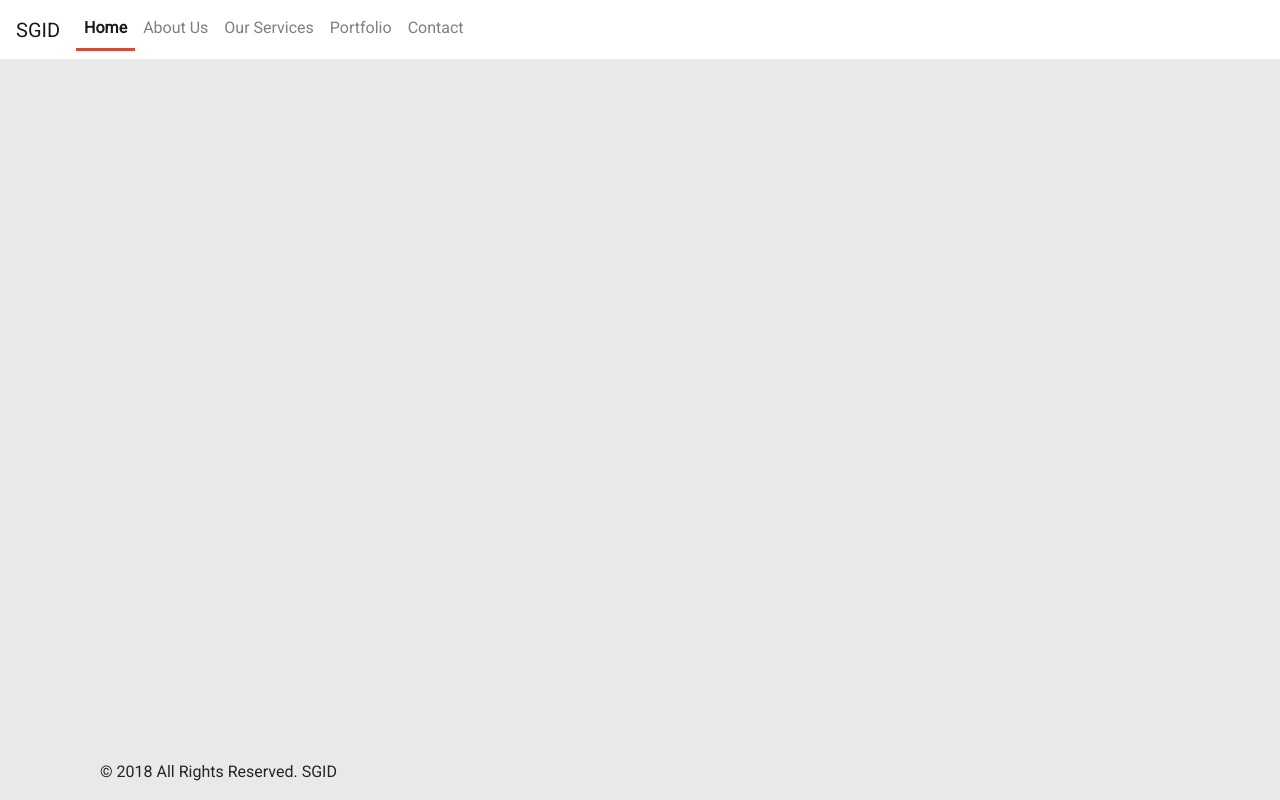
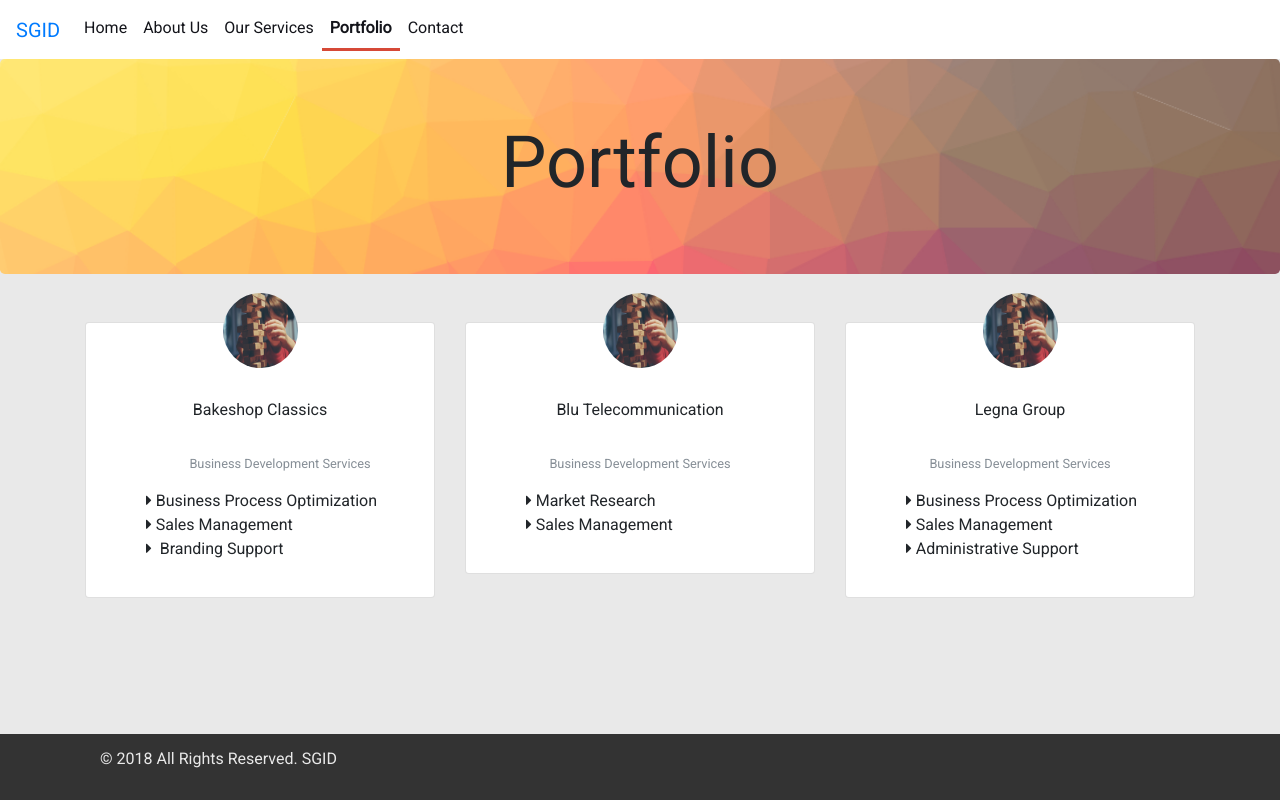
Before and after one commit to kamalsolutions/sgid, a plain HTML site: page portfolio.html in a window 1280 px wide. Drawn offline with Linux system fonts and the light colour scheme.

Commit message:
added portfolio page

```diff
--- a/assets/css/layout/_footer.sass
+++ b/assets/css/layout/_footer.sass
@@ -1,3 +1,6 @@
-.footer
+footer
 	background: #CC4774
 	padding: 1%
+	margin-top: 5%
+	background: #333
+	color: #e9e9e9
--- a/assets/css/layout/_index.sass
+++ b/assets/css/layout/_index.sass
@@ -1 +1,3 @@
 @import 'home'
+@import 'footer'
+@import 'portfolio'
--- /dev/null
+++ b/assets/css/layout/_portfolio.sass
@@ -0,0 +1,8 @@
+.portfolios
+	.card
+		.company-logo
+			border-radius: 100%
+			position: relative
+			width: 75px
+			height: 75px
+			top: -30px
--- a/assets/css/main.sass
+++ b/assets/css/main.sass
@@ -8,5 +8,8 @@
 //basics
 @import 'base/index'
 
+//layout
+@import 'layout/index'
+
 // components
 @import "modules/index"
--- a/portfolio.html
+++ b/portfolio.html
@@ -3,7 +3,7 @@
 
 <head>
     <meta charset="UTF-8">
-    <title>About</title>
+    <title>SGID | Portfolio</title>
     <link rel="stylesheet" href="public/css/bootstrap.min.css">
     <link rel="stylesheet" href="public/css/font-awesome.min.css">
     <link rel="stylesheet" href="public/css/animate.min.css">
@@ -13,13 +13,13 @@
 <body>
 
 <section class="main-content">
-<nav class="navbar navbar-light navbar-expand-lg">
-			<a class="navbar-brand" href="#">SGID</a>
+<nav class="navbar  navbar-expand-lg">
+			<a class="navbar-brand" href="index.html">SGID</a>
 
 			<section class="collapse navbar-collapse">
 				<ul class="nav navbar-nav">
-					<li class="nav-item active">
-						<a class="nav-link" href="index.html">Home <span class="sr-only">(current)</span></a>
+					<li class="nav-item ">
+						<a class="nav-link" href="index.html">Home </a>
 					</li>
 					<li class="nav-item">
 						<a class="nav-link" href="about.html">About Us</a>
@@ -28,8 +28,8 @@
 					<li class="nav-item">
 						<a class="nav-link" href="services.html">Our Services</a>
 					</li>
-					<li class="nav-item">
-						<a class="nav-link" href="portfolio.html">Portfolio</a>
+					<li class="nav-item active">
+						<a class="nav-link" href="portfolio.html">Portfolio <span class="sr-only">(current)</span></a>
 					</li>
 					<li class="nav-item">
 						<a class="nav-link" href="contact.html">Contact</a>
@@ -37,6 +37,65 @@
 				</ul>
 			</section>
 		</nav>
+
+        <section class="jumbotron mb-5">
+            <section class="container">
+                <section class="row justify-content-center">
+                    <h1 class="display-3">Portfolio</h1>
+                </section>
+            </section>
+        </section><!-- /header -->
+
+        <section class="container mt-2">
+        	<section class="row portfolios">
+        		<section class="col-md-4">
+        			<section class="card">
+        				<img src="public/img/logos.jpg" alt="" class="img-circle company-logo align-self-center">
+        				<section class="card-title text-center">Bakeshop Classics</section>
+
+        				<section class="card-body">
+        					<ul>
+        								<p class="text-muted text-center small">Business Development Services</p>
+        						<li><span class="fa fa-caret-right"></span>&nbsp;Business Process Optimization</li>
+        						<li><span class="fa fa-caret-right"></span>&nbsp;Sales Management </li>
+        						<li><span class="fa fa-caret-right"></span>&nbsp; Branding Support</li>
+        					</ul>
+
+        				</section>
+        			</section>
+        		</section>
+        		<section class="col-md-4">
+        			<section class="card">
+        	<img src="public/img/logos.jpg" alt="" class="img-circle company-logo align-self-center">
+        				<section class="card-title text-center">Blu Telecommunication</section>
+        				<section class="card-body">
+        							<p class="text-muted text-center small">Business Development Services</p>
+        						<ul>
+        						<li><span class="fa fa-caret-right"></span>&nbsp;Market Research</li>
+        						<li><span class="fa fa-caret-right"></span>&nbsp;Sales Management </li>
+        						<!-- <li><span class="fa fa-caret-right"></span>&nbsp;</li> -->
+        					</ul>
+
+        				</section>
+        			</section>
+        		</section>
+        		<section class="col-md-4">
+        			<section class="card">
+        					<img src="public/img/logos.jpg" alt="" class="img-circle company-logo align-self-center">
+        				<section class="card-title text-center">Legna Group</section>
+        				<section class="card-body">
+        							<p class="text-muted text-center small">Business Development Services</p>
+        						<ul>
+        						<li><span class="fa fa-caret-right"></span>&nbsp;Business Process Optimization</li>
+        						<li><span class="fa fa-caret-right"></span>&nbsp;Sales Management </li>
+        						<li><span class="fa fa-caret-right"></span>&nbsp;Administrative Support</li>
+        					</ul>
+
+        				</section>
+        			</section>
+        		</section>
+        	</section>
+        </section>
 </section>
     <!-- footer -->
     <footer class="row">
```
Also changed, not shown: about.html (+7 -7 lines), contact.html (+1 -1 lines), index.html (+39 -39 lines), services.html (+8 -8 lines), public/css/main.css, public/img/logos.jpg (added), 1 other file.
